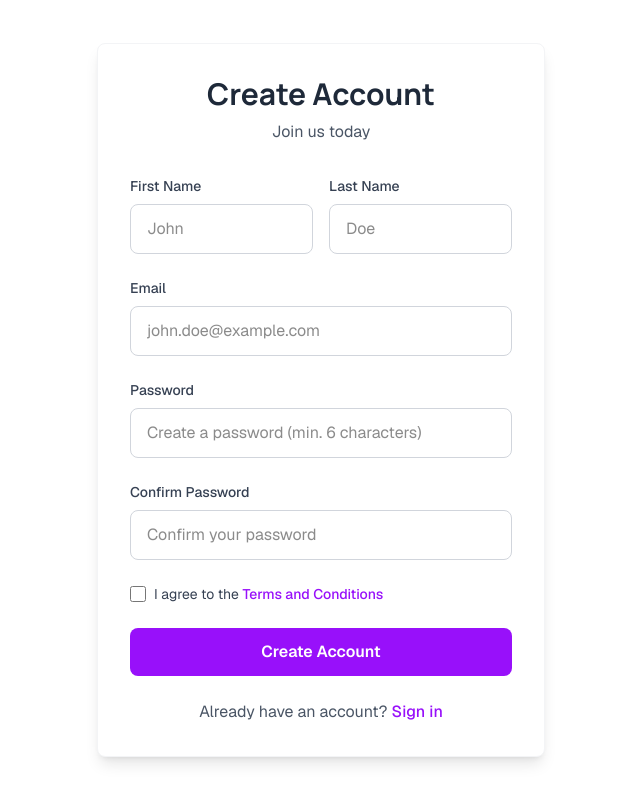
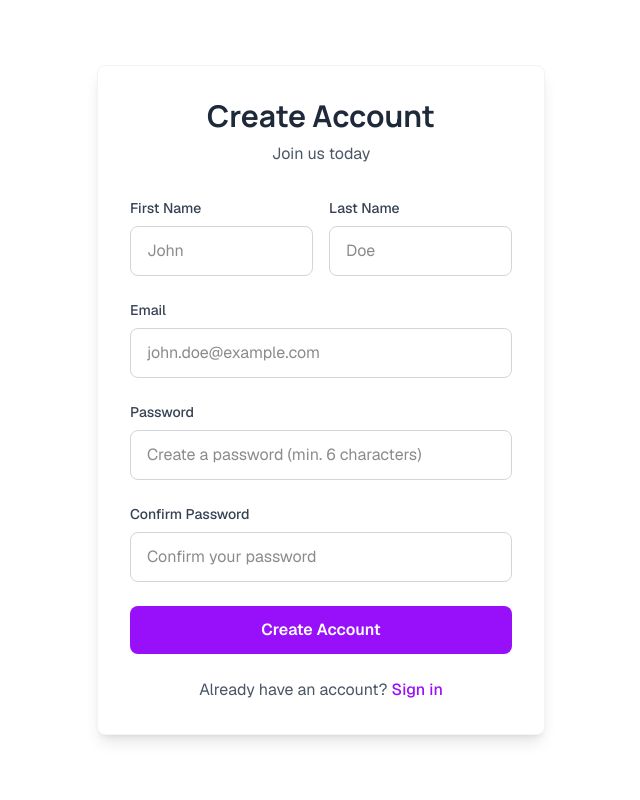
Before and after one commit to naman-1905/Expense-Tracker-FE, a Next.js app: page /signup in a window 1280 px wide. Shown: the whole page, without its empty margins (319-959 px from the left). Built offline with nearby package versions, Linux system fonts and the light colour scheme; no server answers.

Commit message:
Commented out the "I agree" checkbox for future updates

```diff
--- a/app/(auth)/signup/page.js
+++ b/app/(auth)/signup/page.js
@@ -168,7 +168,7 @@
               />
             </div>
 
-            <div className="flex items-center">
+            {/* <div className="flex items-center">
               <input
                 type="checkbox"
                 id="terms"
@@ -182,7 +182,7 @@
                   Terms and Conditions
                 </a>
               </label>
-            </div>
+            </div> */}
 
             <button
               type="submit"
```
